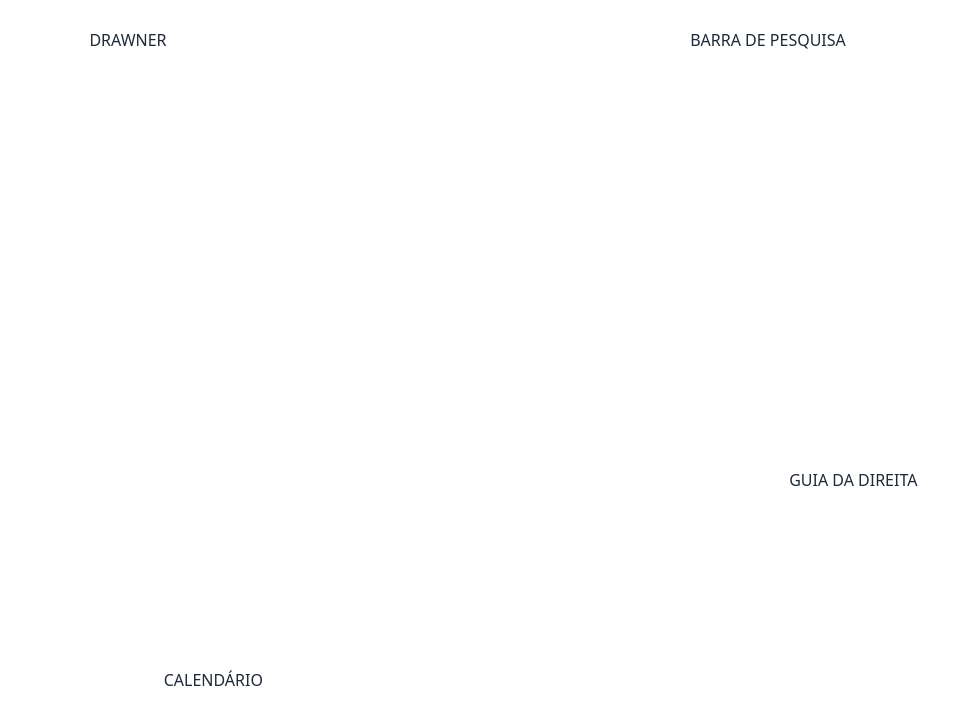
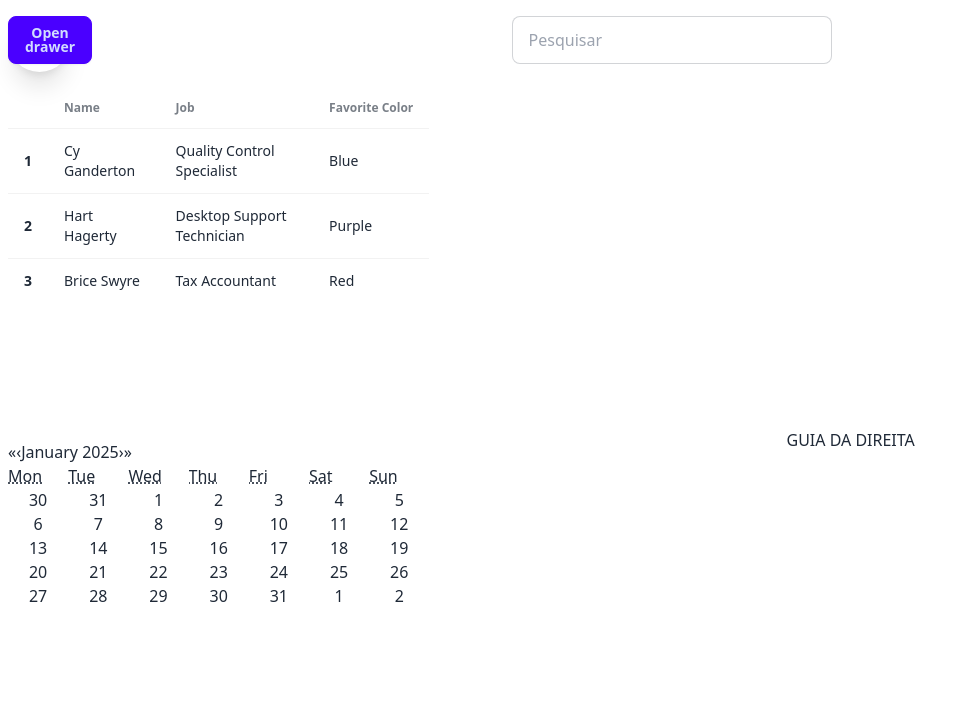
Before and after one commit to therapies-love-kids/modulo-avaliacao, a React (Vite) app: page / in a window 1280 px wide. Shown: the top 724 px of the page, without its empty margins (0-972 px from the left). Built offline with nearby package versions, Linux system fonts and the light colour scheme.

Commit message:
MOD: telaprincipal.tsx

```diff
--- a/src/telaprincipal.tsx
+++ b/src/telaprincipal.tsx
@@ -1,30 +1,92 @@
 import * as React from "react";
+import Calendar from "react-calendar";
 
-const Component = () => {
+export default function telaprincipal() {
   return (
     <div className="h-screen w-screen">
-      <div className="w-screen h-20 flex items-center">
-        <div className="w-1/5 h-full flex items-center justify-center">
-            DRAWNER
+      <div className="w-screen h-[10%] flex items-center p-2">
+        <div className="w-[5%] h-full flex items-center justify-center rounded-full shadow-xl">
+          <input id="my-drawer" type="checkbox" className="drawer-toggle" />
+          <div className="drawer-content">
+            <label
+              htmlFor="my-drawer"
+              className="btn btn-primary drawer-button"
+            >
+              Open drawer
+            </label>
+          </div>
+          <div className="drawer-side">
+            <label
+              htmlFor="my-drawer"
+              aria-label="close sidebar"
+              className="drawer-overlay"
+            ></label>
+            <ul className="menu bg-base-200 text-base-content min-h-full w-80 p-4">
+              <li>
+                <a>Sidebar Item 1</a>
+              </li>
+              <li>
+                <a>Sidebar Item 2</a>
+              </li>
+            </ul>
+          </div>
         </div>
-        <div className="w-4/5 h-full flex items-center justify-center">
-            BARRA DE PESQUISA
+        <div className="w-[95%] h-full flex items-center justify-center">
+          <input
+            type="text"
+            placeholder="Pesquisar"
+            className="input input-bordered w-full max-w-xs"
+          />
         </div>
       </div>
-      <div className="w-screen h-full flex items-center justify-center">
+      <div className="w-screen h-[90%] flex items-center justify-center p-2">
         <div className="w-1/3 h-full">
-            <div className="w-full h-1/2 flex items-center justify-center">
+          <div className="w-full h-1/2">
+            <div className="overflow-x-auto">
+              <table className="table">
+                {/* head */}
+                <thead>
+                  <tr>
+                    <th></th>
+                    <th>Name</th>
+                    <th>Job</th>
+                    <th>Favorite Color</th>
+                  </tr>
+                </thead>
+                <tbody>
+                  {/* row 1 */}
+                  <tr>
+                    <th>1</th>
+                    <td>Cy Ganderton</td>
+                    <td>Quality Control Specialist</td>
+                    <td>Blue</td>
+                  </tr>
+                  {/* row 2 */}
+                  <tr>
+                    <th>2</th>
+                    <td>Hart Hagerty</td>
+                    <td>Desktop Support Technician</td>
+                    <td>Purple</td>
+                  </tr>
+                  {/* row 3 */}
+                  <tr>
+                    <th>3</th>
+                    <td>Brice Swyre</td>
+                    <td>Tax Accountant</td>
+                    <td>Red</td>
+                  </tr>
+                </tbody>
+              </table>
             </div>
-            <div className="w-full h-1/2 flex items-center justify-center">
-                CALENDÁRIO
-            </div>
+          </div>
+          <div className="w-full h-1/2 flex">
+            <Calendar />
+          </div>
         </div>
         <div className="w-2/3 h-full flex items-center justify-center">
-            GUIA DA DIREITA
+          GUIA DA DIREITA
         </div>
       </div>
     </div>
   );
-};
-
-export default Component;
+}
```
